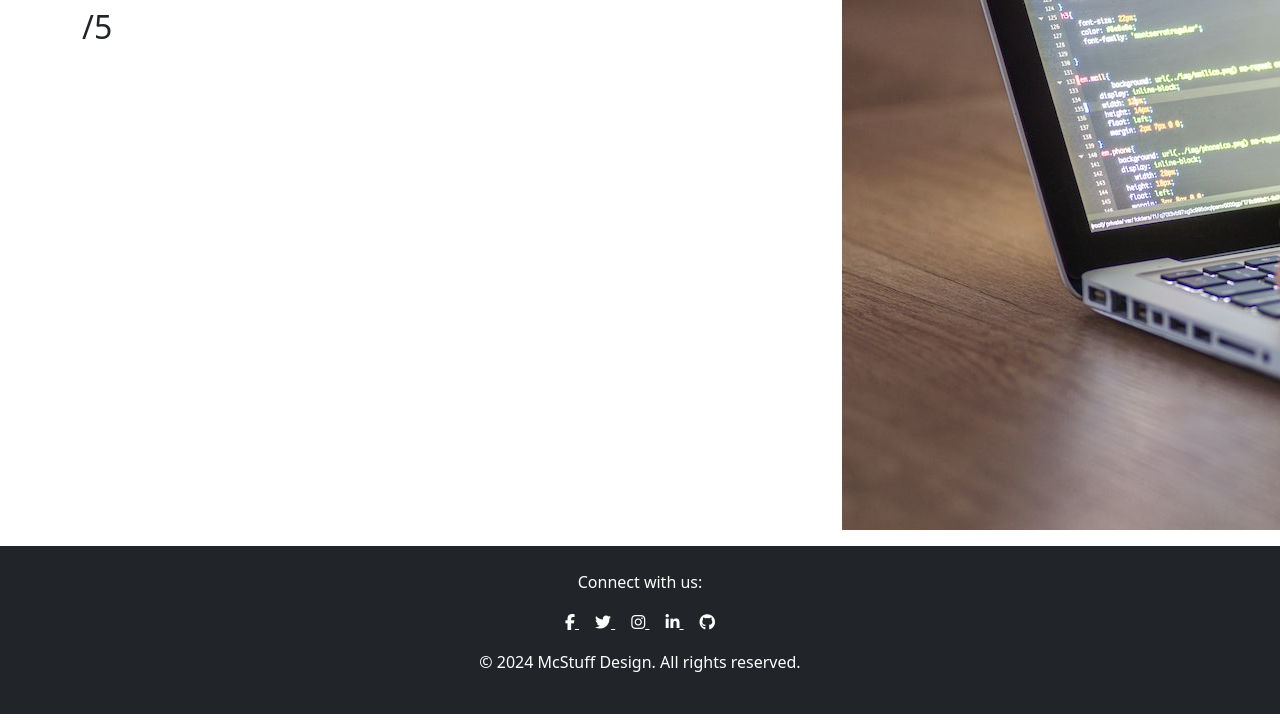
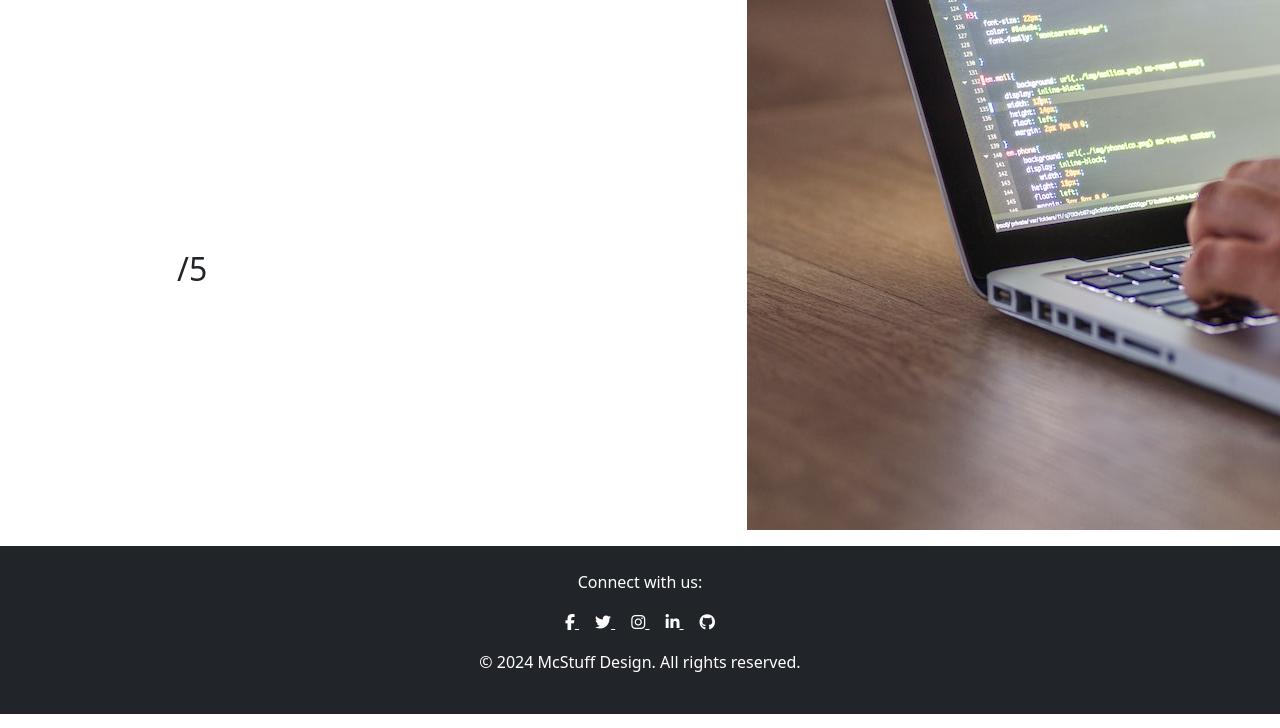
Before and after one commit to jamiemcstay/portfolio-4, a Django app: template review/templates/review/review_detail.html in a window 1280 px wide; the page is wider, and only the part inside the window is pictured. Shown: the part 72-800 px from the top of that part. Run offline with Django 4.2, Linux system fonts and the light colour scheme; the template is opened without the code that fills it, so the values that code supplies are empty; parts of the project's set-up code (start-up, migrations or seed data) failed here and were passed over.

Commit message:
Add flex to rows in review_detail

```diff
--- a/review/templates/review/review_detail.html
+++ b/review/templates/review/review_detail.html
@@ -5,8 +5,8 @@
 
 <div class="container">
 
-    <div class="row">
-        <div class="col-md-8">
+    <div class="row d-flex justify-content-center">
+        <div class="col-md-6 d-flex flex-column justify-content-center text-align-left">
             <h2><strong>{{ review.album_name }}</strong></h2>
             <h3>{{ review.artist_name }}</h3>
             <h2>{{ review.score }}/5</h2>
@@ -15,8 +15,8 @@
             <img src="{% static 'images/default.jpg' %}" class="scale" alt="placeholder">
         </div>
     </div>
-    <div class="row">
-        <div class="col-12">
+    <div class="row d-flex justify-content-center">
+        <div class="col-md-10">
             <p>{{ review.author.username }}</p>
             <div class="content">
                 <p>{{ review.content | safe }}</p>
```
